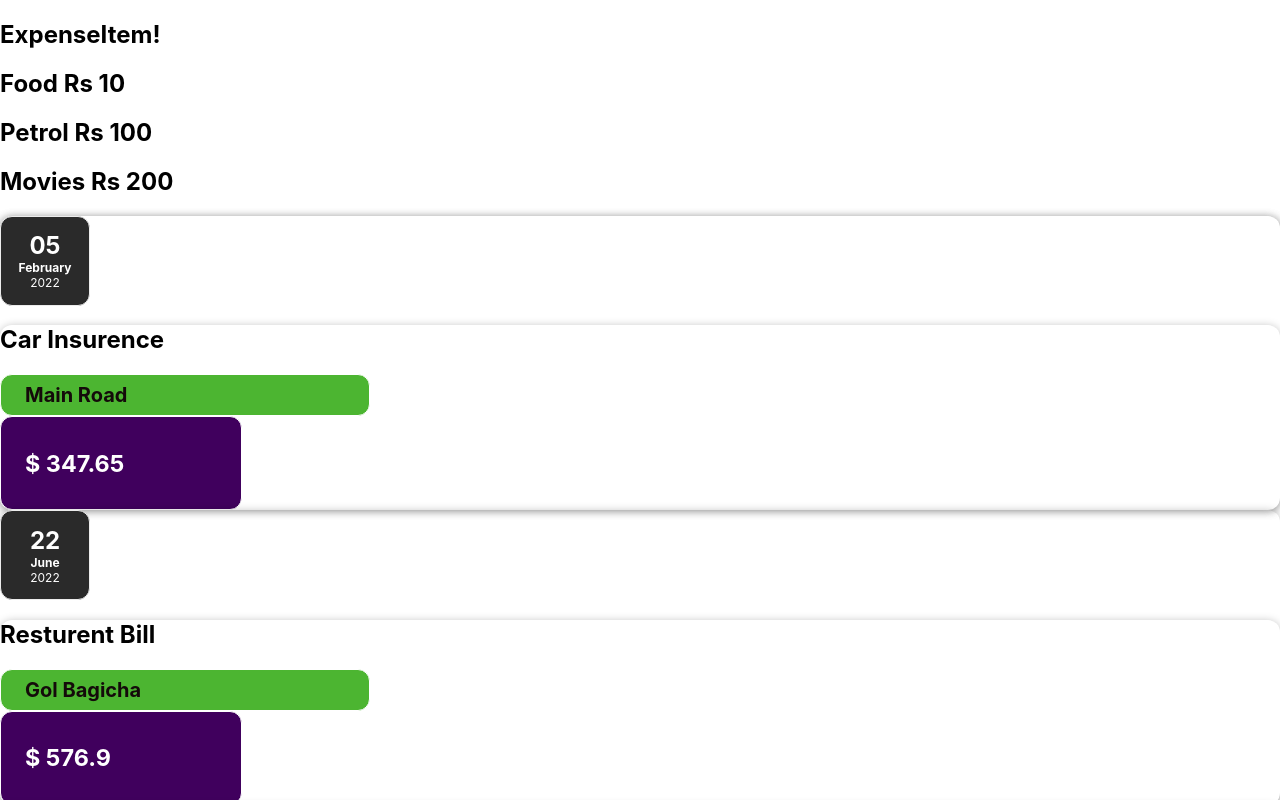
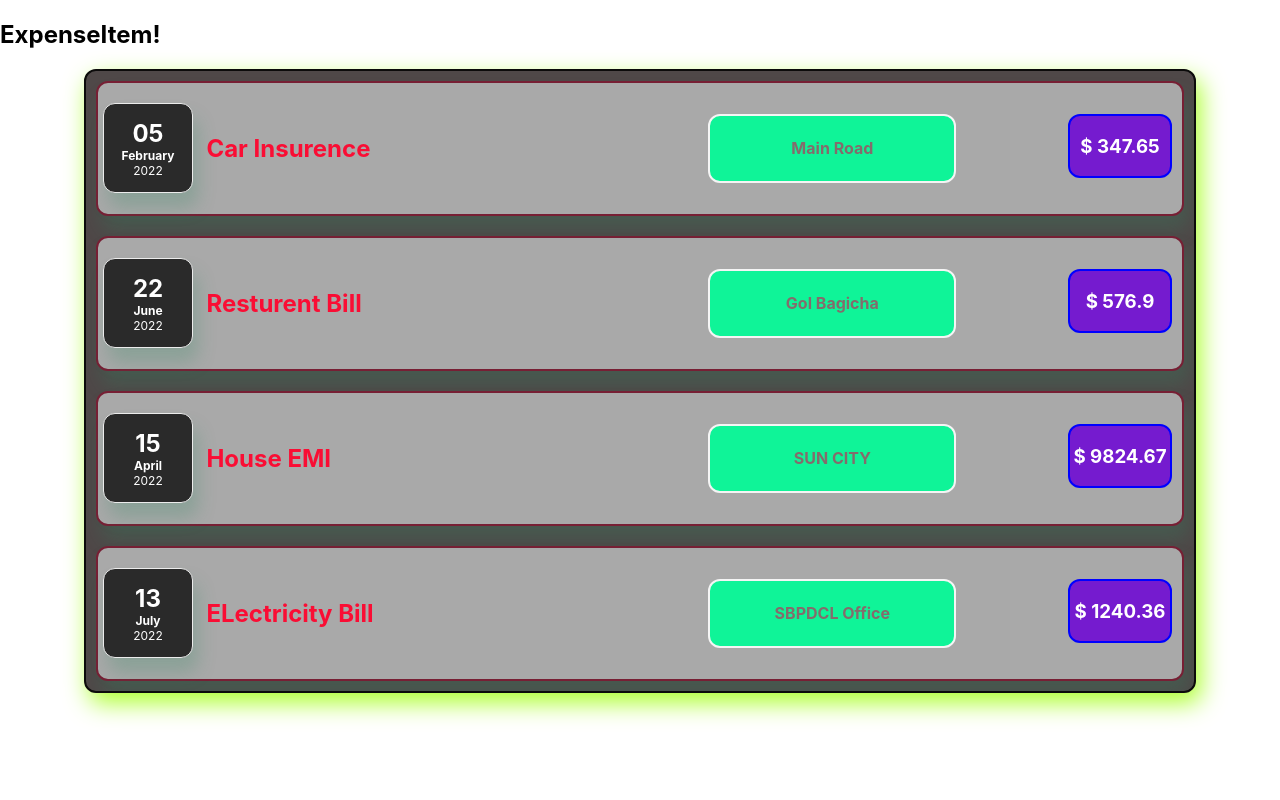
Before and after one commit to Prabhat944/full-React-project, a JavaScript app: page / in a window 1280 px wide. Shown: the top 800 px of the page. Built offline with nearby package versions, Linux system fonts and the light colour scheme.

Commit message:
Starting of web development completed task

```diff
--- a/src/App.js
+++ b/src/App.js
@@ -5,9 +5,7 @@ const App=() =>{
 
   return (<div >
      <h2>ExpenseItem!</h2>
-     <h2>Food Rs 10</h2>
-     <h2>Petrol Rs 100</h2>
-     <h2>Movies Rs 200</h2>
+
     <Expenses />
    </div>
   );
--- a/src/components/Expense/ExpenseDate.css
+++ b/src/components/Expense/ExpenseDate.css
@@ -8,7 +8,9 @@
     color: white;
     align-items: center;
     justify-content: center;
-    border-radius: 12px;
+    max-width: 20%;
+    margin-left: 5px;
+
   }
 
   .expense-date__month {
--- a/src/components/Expense/ExpenseDate.js
+++ b/src/components/Expense/ExpenseDate.js
@@ -1,15 +1,15 @@
 import './ExpenseDate.css';
-
+import Card from '../UI/Card';
 
 const ExpenseDate=(props)=>{
     const month=props.date.toLocaleString('en-US',{month:'long'});
     const day=props.date.toLocaleString('en-US',{day:'2-digit'});
     const year=props.date.getFullYear();
-    return <div className='expense-date'>
+    return <Card className='expense-date'>
            <div className='expense-date__day'>{day}</div>
            <div className='expense-date__month'>{month}</div>
            <div className='expense-date__year'>{year}</div>
-    </div>
+    </Card>
 }
 
 export default ExpenseDate;
--- a/src/components/Expense/ExpenseDetail.css
+++ b/src/components/Expense/ExpenseDetail.css
@@ -1,61 +1,40 @@
 
 .expense-item__description {
   display: flex;
-  flex-direction: row;
-  gap: 1rem;
-  align-items: flex-end;
-  flex-flow: colum-reverse;
-  justify-content: flex-start;
-  flex: 1;
-  width:80%;
+  width:90%;
+  justify-content: space-between;
+
+}
+
+.expense-item__description h2{
+ color: rgb(250, 13, 52);
+ width: 40%;
 
 }
 
   .expense-item__price {
-    font-size: 1rem;
-    font-weight: bold;
+    display: flex;
+    border:2px solid blue;
+    height:80%;
+    width:100px;
+    background-color: rgb(117, 27, 207);
     color: white;
-    background-color: #40005d;
-    border: 1px solid white;
-    padding: 0.5rem;
     border-radius: 12px;
-    width:15%;
+    margin-right: 10px;
+    justify-content: center;
+    align-items: center;
   }
 
   .expense-item__location{
-    font-size: 1rem;
-    font-weight: bold;
-    color: rgb(20, 10, 10);
-    background-color: #4cb531;
-    border: 1px solid white;
-    padding: 0.5rem;
-    margin-right: 25px;
-    border-radius: 12px;
-    width: 25%;
-}
+    display: flex;;
+   border: 2px solid rgb(245, 245, 245);
+   background-color: rgb(15, 244, 152);
+   color: rgb(132, 108, 108);
+   font-weight: bold;
+   width:25%;
+   border-radius: 12px;
+   align-items: center;
+   justify-content: center;
 
 
-
-@media (min-width: 580px) {
-  .expense-item__description {
-    flex-direction: column;
-    align-items: center;
-    justify-content: flex-start;
-    flex: 1;
-
-  }
-
-    .expense-item__description h2 {
-      font-size: 1.25rem;
-    }
-
-    .expense-item__price {
-      font-size: 1.25rem;
-      padding: 0.5rem 1.5rem;
-    }
-
-    .expense-item__location{
-        font-size: 1.25rem;
-        padding: 0.5rem 1.5rem;
-    }
-  }
+}
--- a/src/components/Expense/ExpenseDetail.js
+++ b/src/components/Expense/ExpenseDetail.js
@@ -1,14 +1,14 @@
 import './ExpenseDetail.css';
-import Card from '../UI/Card';
+
 
 
 const ExpenseDetail=(props)=>{
 
-    return  <Card className="expense-item__description">
+    return  <span className="expense-item__description">
            <h2>{props.title}</h2>
            <div className="expense-item__location">{props.location}</div>
            <div className="expense-item__price"><h3>$ {props.amount}</h3></div>
-           </Card>
+           </span>
 
 
 }
--- a/src/components/Expense/ExpenseItem.css
+++ b/src/components/Expense/ExpenseItem.css
@@ -1,17 +1,8 @@
 .expense-item {
-    display: flex;
-    justify-content: space-between;
-    align-items: center;
-    padding: 0.5rem;
-    margin: 1rem 0;
-    background-color: #4b4b4b;
-    width: 80%;
+  display: flex;
+  border:2px solid rgb(119, 31, 52);
+  background-color: darkgrey;
+  justify-content: space-between;
+  align-items: center;
 
   }
-  .expense-item h2 {
-    color: #3a3a3a;
-    font-size: 1rem;
-    flex: 1;
-    margin: 0 1rem;
-    color: white;
-  }
--- a/src/components/Expense/Expenses.css
+++ b/src/components/Expense/Expenses.css
@@ -1,8 +1,12 @@
-.expense{
-    width:50rem;
-    max-width: 95%;
-    background-color:rgba(31, 31, 31);
-    margin: 2rem auto;
-    padding:1rem;
-
+.expenses{
+display:grid;
+background-color: rgb(79, 72, 72);
+grid-row-gap: 20px;
+border:2px solid rgb(12, 11, 11);
+width:85%;
+height:600px;
+margin:auto;
+padding: 10px;
+box-shadow: 5px 10px 25px greenyellow;
+overflow: auto;
 }
--- a/src/components/Expense/Expenses.js
+++ b/src/components/Expense/Expenses.js
@@ -1,4 +1,5 @@
 import ExpenseItem from './ExpenseItem';
+import './Expenses.css';
 import Card from '../UI/Card';
 const Expenses = ()=>{
     const expense=[
--- a/src/components/UI/Card.css
+++ b/src/components/UI/Card.css
@@ -1,4 +1,4 @@
 .card{
     border-radius: 12px;
-    box-shadow:0 1px 8px rgb(0, 0, 0, 0.25);
+    box-shadow:5px 15px 18px rgba(49, 141, 100, 0.25);
 }
--- a/src/components/UI/Card.js
+++ b/src/components/UI/Card.js
@@ -1,7 +1,7 @@
 import './Card.css';
 const Card=(props)=>{
-const card='card '+ props.card;
-    return <div className={card}>{props.children}</div>
+const cards='card '+ props.className;
+    return <div className={cards}>{props.children}</div>
 }
 
 export default Card;
```
